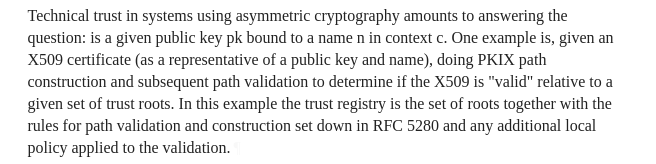
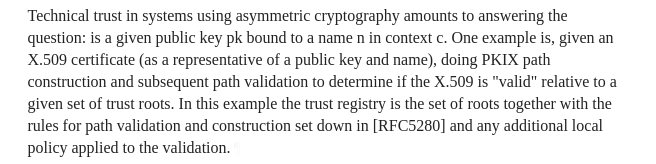
Before and after one commit to leifj/draft-johansson-authzen-trust, a plain HTML site: page draft-johansson-authzen-trust.html in a window 1280 px wide. Shown: the part 802-966 px from the top of the page, 97-753 px from the left. Drawn offline with Linux system fonts and the light colour scheme; a web font is replaced by a local one.

Commit message:
Script updating gh-pages from 460f443. [ci skip]

```diff
--- a/draft-johansson-authzen-trust.html
+++ b/draft-johansson-authzen-trust.html
@@ -1170,7 +1170,7 @@ svg :is([fill="white"], [fill^="#fff"]) {
       <h2 id="name-introduction">
 <a href="#section-1" class="section-number selfRef">1. </a><a href="#name-introduction" class="section-name selfRef">Introduction</a>
       </h2>
-<p id="section-1-1">Technical trust in systems using asymmetric cryptography amounts to answering the question: is a given public key pk bound to a name n in context c. One example is, given an X509 certificate (as a representative of a public key and name), doing PKIX path construction and subsequent path validation to determine if the X509 is "valid" relative to a given set of trust roots. In this example the trust registry is the set of roots together with the rules for path validation and construction set down in RFC 5280 and any additional local policy applied to the validation.<a href="#section-1-1" class="pilcrow">¶</a></p>
+<p id="section-1-1">Technical trust in systems using asymmetric cryptography amounts to answering the question: is a given public key pk bound to a name n in context c. One example is, given an X.509 certificate (as a representative of a public key and name), doing PKIX path construction and subsequent path validation to determine if the X.509 is "valid" relative to a given set of trust roots. In this example the trust registry is the set of roots together with the rules for path validation and construction set down in [RFC5280] and any additional local policy applied to the validation.<a href="#section-1-1" class="pilcrow">¶</a></p>
 <p id="section-1-2">The proliferation of distributed architectures have led to the development of a multitude of trust registries each with their own APIs for querying the registry and rules for evaluating trust. Application developers are often faced with the choice of supporting exactly one of these which of course leads to interoperability challenges.<a href="#section-1-2" class="pilcrow">¶</a></p>
 <p id="section-1-3">This document describes a local abstraction layer for trust evaluation that is intended to fill a role similar to the stub resolver in the DNS architecture.<a href="#section-1-3" class="pilcrow">¶</a></p>
 </section>
```
Also changed, not shown: draft-johansson-authzen-trust.txt.
